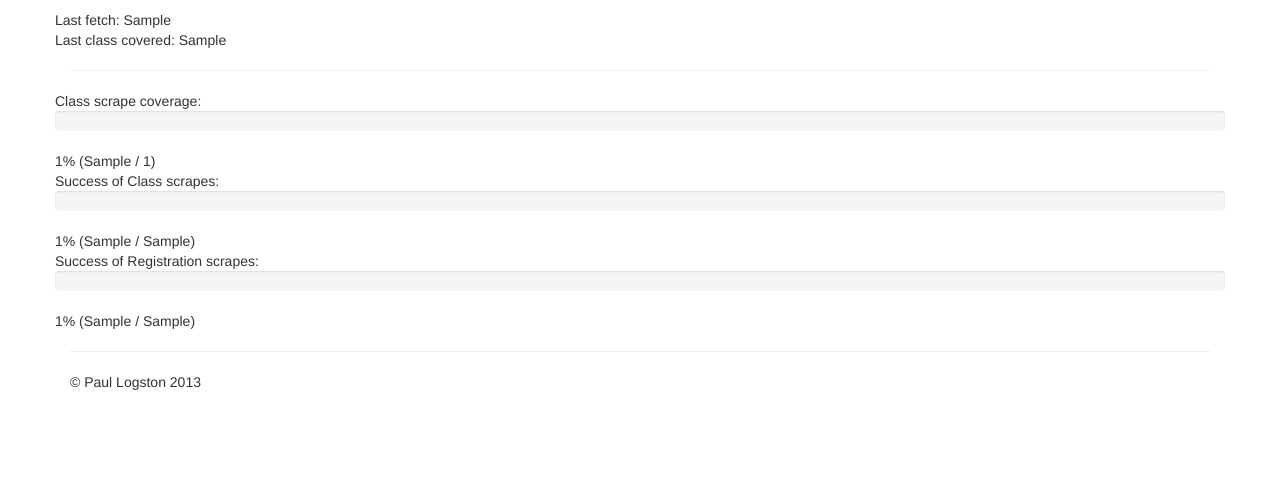
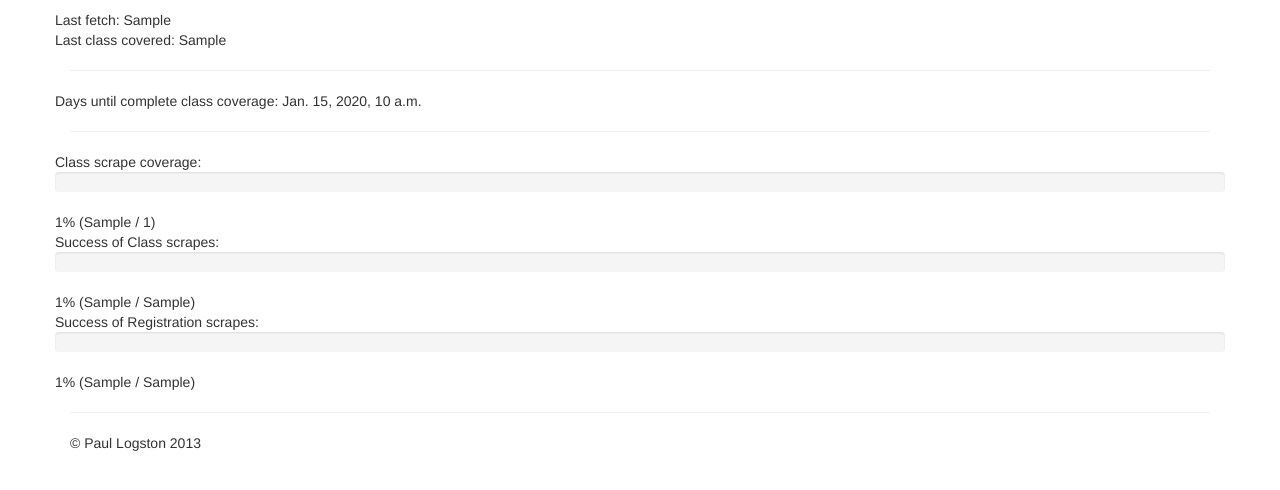
Before and after one commit to logston/cpr123, a Django app: template apps/ewatch/templates/ewatch/scrape_details.html in a window 1280 px wide. Shown: the part 50-540 px from the top of the page. Run offline with Django 3.2, Linux system fonts and the light colour scheme; the template is opened without the code that fills it: most values are stand-ins (such as "Sample title", 1, 10 or a date in 2020); some libraries are stand-ins or nearby versions.

Commit message:
Add a days till complete class coverage stat

```diff
--- a/apps/ewatch/templates/ewatch/scrape_details.html
+++ b/apps/ewatch/templates/ewatch/scrape_details.html
@@ -7,6 +7,12 @@
     Last fetch: {{ last_fetch }}
     <br>
     Last class covered: {{ last_class }}
+  </div>
+</div>
+<hr>
+<div class="row">
+  <div class="span4">
+    Days until complete class coverage: {{ days_till_complete_coverage }}
   </div>
 </div>
 <hr>
--- a/apps/ewatch/views.py
+++ b/apps/ewatch/views.py
@@ -34,6 +34,10 @@ def scrape_details(request):
     c['total_classes'] = Class.objects.all().count()
     c['percent_classes_scraped'] = round(
         (c['classes_scraped']/c['total_classes']) * 100)
+
+
+    c['days_till_complete_coverage'] = round((c['total_classes'] -
+        c['classes_scraped']) / 180, 2)
 
     # percent of class scrapes succuessful (ie. has course name)
     c['classes_scrape_success'] = (Class.objects.
```
